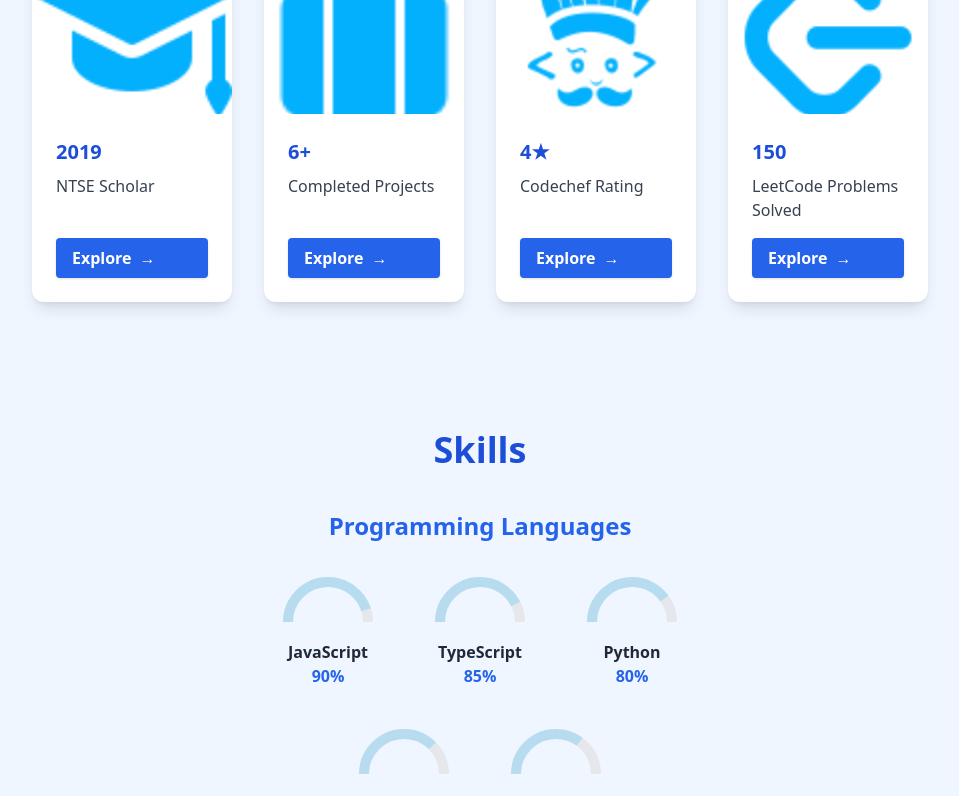
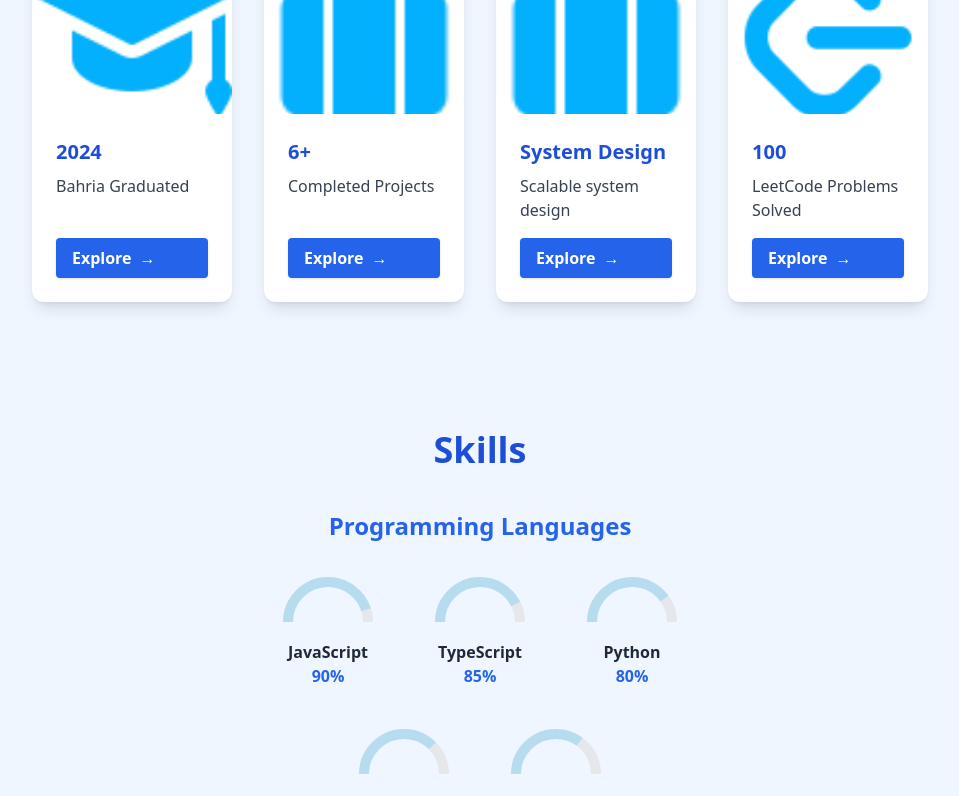
Before and after one commit to AkashZaheer045/Protofolio, a React (Create React App) app: page / in a window 1280 px wide. Shown: the part 1400-2196 px from the top of the page, without its empty margins (160-1119 px from the left). Built offline with nearby package versions, Linux system fonts and the light colour scheme; the HTML template or start-up script is replaced by a standard one.

Commit message:
Some changes made in tools

```diff
--- a/src/components/Skills.jsx
+++ b/src/components/Skills.jsx
@@ -61,7 +61,7 @@
         transition={{ delay: 0.2, duration: 0.5 }}
         viewport={{ margin: "-100px", once: true }}
       >
-        <h3 className="text-xl md:text-2xl font-semibold text-center mb-6 text-blue-600 dark:text-blue-300">
+        {/* <h3 className="text-xl md:text-2xl font-semibold text-center mb-6 text-blue-600 dark:text-blue-300">
           DevOps & Tools
         </h3>
         <div className="flex flex-col gap-6 items-center">
@@ -75,7 +75,7 @@
             <SemiDonutChart percentage={85} fill="#03B0FD" txt="Nginx" />
             <SemiDonutChart percentage={75} fill="#03B0FD" txt="Terraform" />
           </div>
-        </div>
+        </div> */}
       </motion.div>
     </motion.section>
   );
--- a/src/pages/WhyHireMe.jsx
+++ b/src/pages/WhyHireMe.jsx
@@ -11,8 +11,8 @@
     {
       imageUrl: scholar,
       altText: "NTSE Scholar",
-      title: "2019",
-      description: "NTSE Scholar",
+      title: "2024",
+      description: "Bahria Graduated",
     },
     {
       imageUrl: project,
@@ -21,15 +21,19 @@
       description: "Completed Projects",
     },
     {
-      imageUrl: codechef,
-      altText: "Codechef Rating",
-      title: "4★",
-      description: "Codechef Rating",
+      imageUrl: project,
+      altText: "System Design",
+      title: "System Design",
+      description: "Scalable system design",
+      // imageUrl: codechef,
+      // altText: "Codechef Rating",
+      // title: "4★",
+      // description: "Codechef Rating",
     },
     {
       imageUrl: leetcode,
       altText: "LeetCode Problems Solved",
-      title: "150",
+      title: "100",
       description: "LeetCode Problems Solved",
     },
   ];
```
